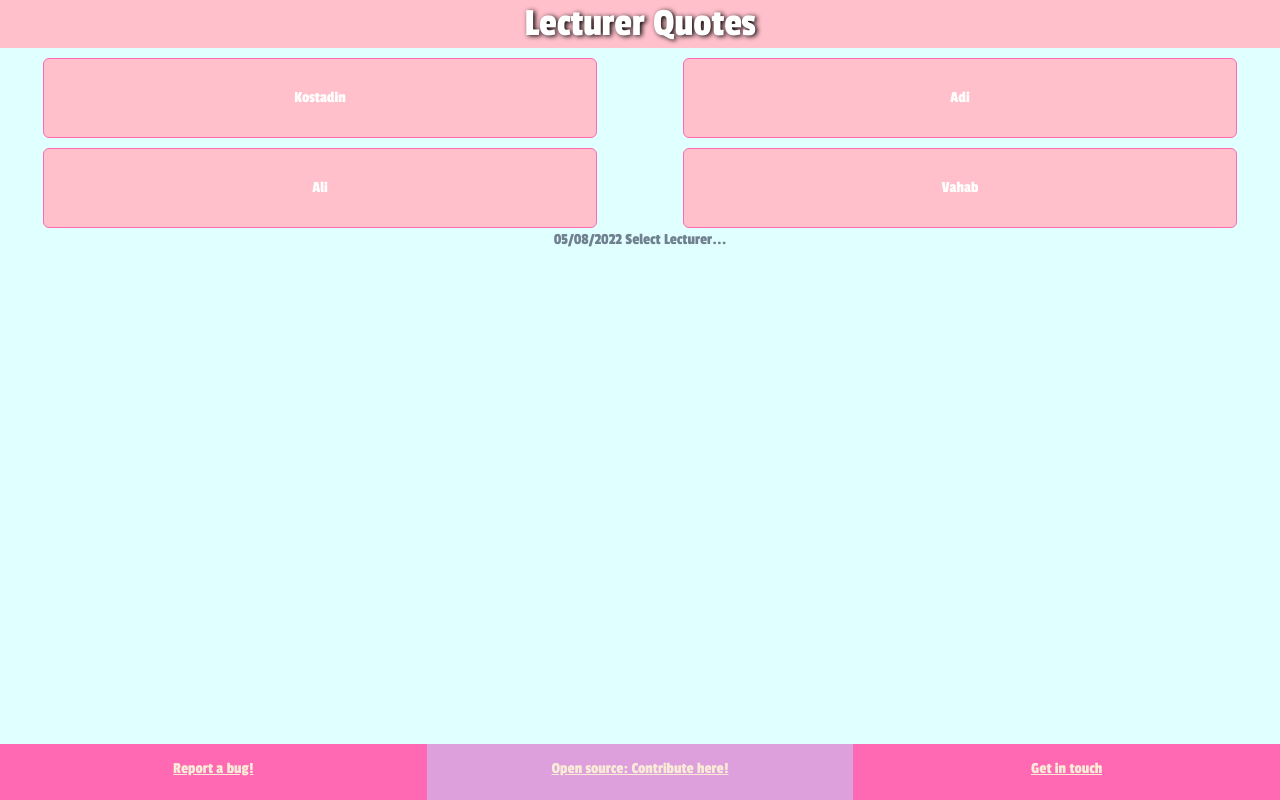
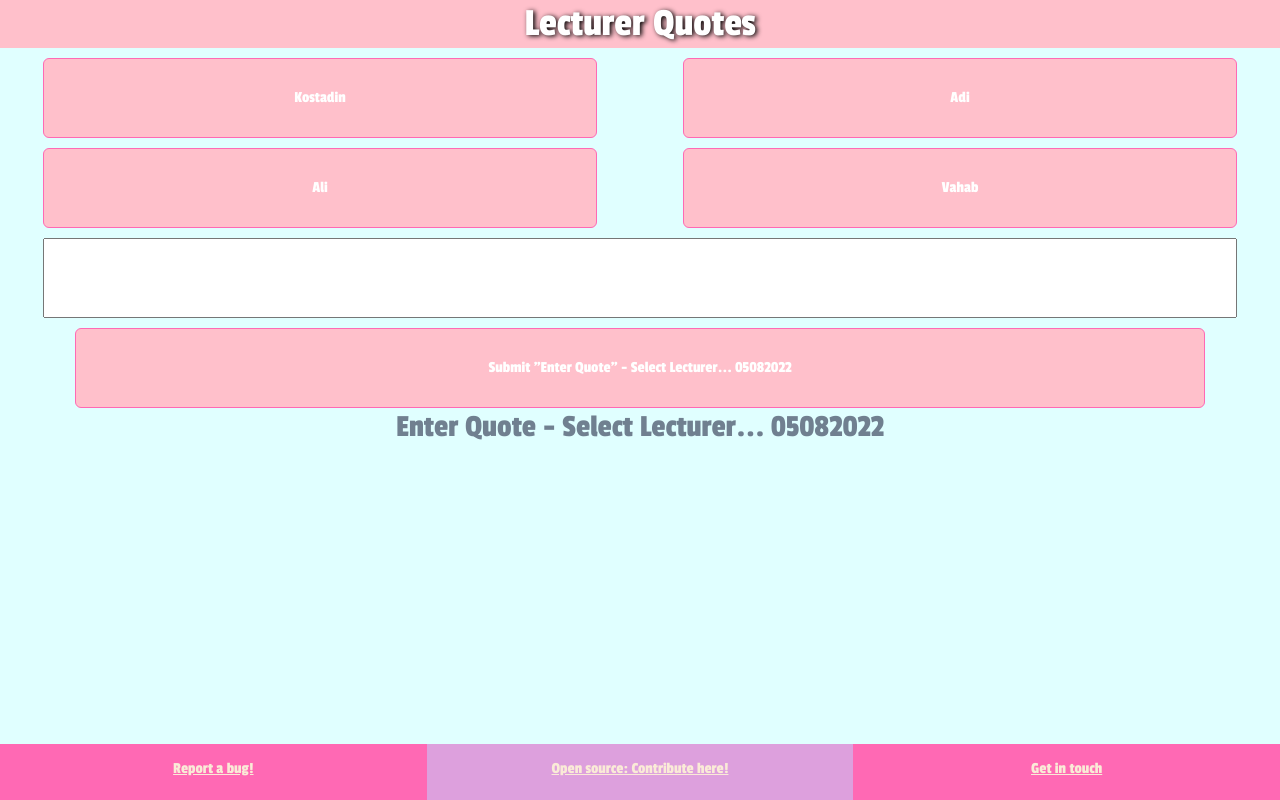
Before and after one commit to AdamDIOM/LecturerQuotes, a React (Create React App) app: page / in a window 1280 px wide. Built offline with nearby package versions, Linux system fonts and the light colour scheme; the HTML template or start-up script is replaced by a standard one.

Commit message:
added twilio functionality git push

```diff
--- a/src/Main/Main.css
+++ b/src/Main/Main.css
@@ -6,6 +6,16 @@
     text-align: center;
     max-width:100vw;
     margin:0;
+}
+
+.lecturerButton:hover{
+    background-color:hotpink;
+}
+.lecturerButton:focus{
+    background-color: pink;
+}
+.lecturerButton:active{
+    background-color:plum;
 }
 
 .lecturerButton{
@@ -18,3 +28,11 @@
 .lecturerCol{
     padding-top:10px;
 }
+
+.textInput{
+    width:95%;
+    margin:10px;
+    height: 10vh;
+    font-size:30px;
+    text-align:center;
+}
--- a/src/Main/Main.js
+++ b/src/Main/Main.js
@@ -4,22 +4,47 @@ import "./Main.css";
 
 export default function Main(){
     const d = new Date();
-    const date = (d.getDay() < 10 ? "0" + d.getDay() : d.getDay()) + "/" + (d.getMonth() < 10 ? "0" + d.getMonth() : d.getMonth()) + "/" + d.getFullYear();
+    const date = (d.getDay() < 10 ? "0" + d.getDay() : d.getDay()) + "" + (d.getMonth() < 10 ? "0" + d.getMonth() : d.getMonth()) + "" + d.getFullYear();
 
     const [lecturer, setLecturer] = useState("Select Lecturer...");
+    const [quote, setQuote] = useState("Enter Quote");
 
     const lecturers = ["Kostadin", "Adi", "Ali", "Vahab"]
+
+    async function PingTwilio(quote, lecturer, date){
+        alert(quote + lecturer + date);
+
+        await fetch(`https://lecturerquotes-6778.twil.io/quote?quote=${quote}&lecturer=${lecturer}&date=${date}`, {
+            method: 'POST', // *GET, POST, PUT, DELETE, etc.
+            mode: 'no-cors', // no-cors, *cors, same-origin
+            cache: 'no-cache', // *default, no-cache, reload, force-cache, only-if-cached
+            credentials: 'same-origin', // include, *same-origin, omit
+            headers: {
+              'Content-Type': 'application/x-www-form-urlencoded',
+            }
+          });
+
+        alert("ping!");
+    }
 
     return(
         <Container className="main">
             <Row className="lecturerRow">
                 {lecturers.map((l, index)=>{
-                    return <Col sm={12} md={6} className="lecturerCol">
+                    return <Col sm={12} md={6} className={"lecturerCol " + l}>
                                 <Button className="lecturerButton" onClick={ e => setLecturer(l)}>{l}</Button>
                             </Col>
                 })}
             </Row>
-            <p>{date} {lecturer}</p>
+            <Row>
+                <Col sm={12}>
+                    <input className="textInput" onChange={e => setQuote(e.target.value)}></input>
+                </Col>
+                <Col sm={12}>
+                    <Button className="lecturerButton" onClick={e => {PingTwilio(quote, lecturer, date)}}>Submit "{quote}" - {lecturer} {date}</Button>
+                </Col>
+            </Row>
+            <h2>{quote} - {lecturer} {date}</h2>
         </Container>
     )
 }
```
